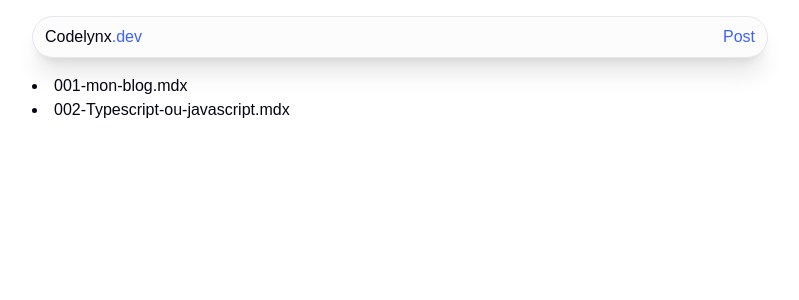
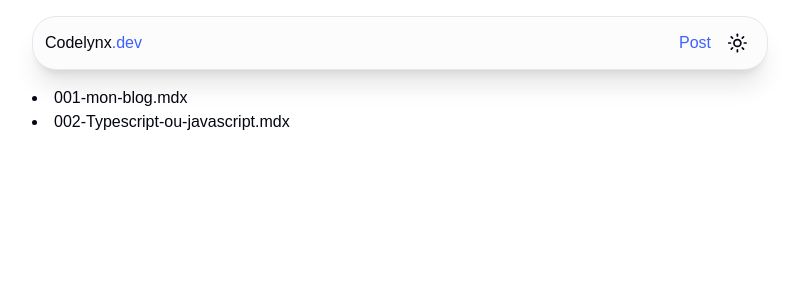
Before and after one commit to Christ-YAO/mdx-blog, a Next.js app: page / in a window 1280 px wide. Shown: the top 300 px of the page, without its empty margins (240-1039 px from the left). Built offline with nearby package versions, Linux system fonts and the light colour scheme.

Commit message:
Theme toggle component

```diff
--- a/src/components/Header.tsx
+++ b/src/components/Header.tsx
@@ -1,5 +1,6 @@
 import Link from 'next/link'
 import React from 'react'
+import { ThemeToggle } from './theme/ThemeToggle'
 
 export const Header = () => {
     return (
@@ -8,9 +9,10 @@
                 Codelynx<span className="text-primary">.dev</span>
             </p>
             <div className="ml-auto"></div>
-            <Link href="/" className='text-primary'>
+            <Link href="/" className='text-primary hover:underline'>
                 Post
             </Link>
+            <ThemeToggle />
         </header>
     )
 }
--- /dev/null
+++ b/src/components/theme/ThemeToggle.tsx
@@ -0,0 +1,23 @@
+// src/components/ThemeToggle.
+"use client";
+
+import { Button } from "@/components/ui/button";
+import { Moon, Sun } from "lucide-react";
+import { useTheme } from "next-themes";
+
+export function ThemeToggle() {
+  const { setTheme, theme } = useTheme();
+
+  return (
+    <Button
+      className=""
+      variant="ghost"
+      size="icon"
+      onClick={() => setTheme(theme === "light" ? "dark" : "light")}
+    >
+      <Sun className="h-[1.5rem] w-[1.3rem] dark:hidden" />
+      <Moon className="hidden h-5 w-5 dark:block" />
+      <span className="sr-only">Toggle theme</span>
+    </Button>
+  );
+}
```
